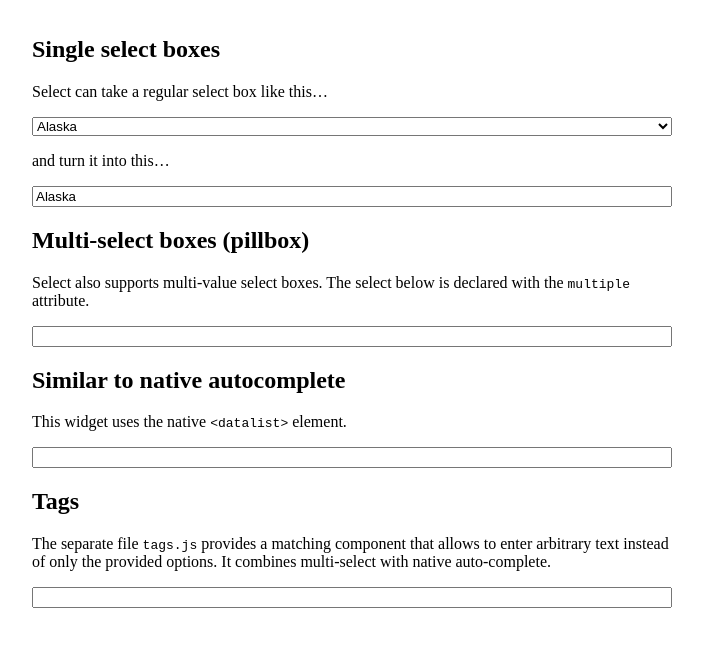
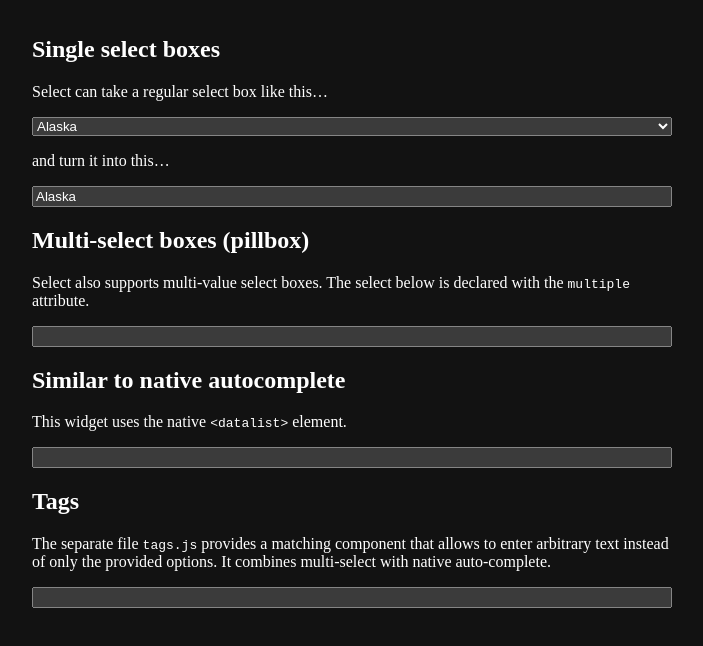
Before and after one commit to xi/select, a website with bundled scripts: page demo/index.html in a window 1280 px wide. Shown: the whole page, without its empty margins (288-991 px from the left). Built offline with nearby package versions, Linux system fonts and the dark colour scheme.

Commit message:
demo: dark mode

```diff
--- a/demo/demo.css
+++ b/demo/demo.css
@@ -15,3 +15,9 @@ input {
 	width: 100%;
 	box-sizing: border-box;
 }
+
+@media (prefers-color-scheme: dark) {
+	:root {
+		color-scheme: dark;
+	}
+}
```
